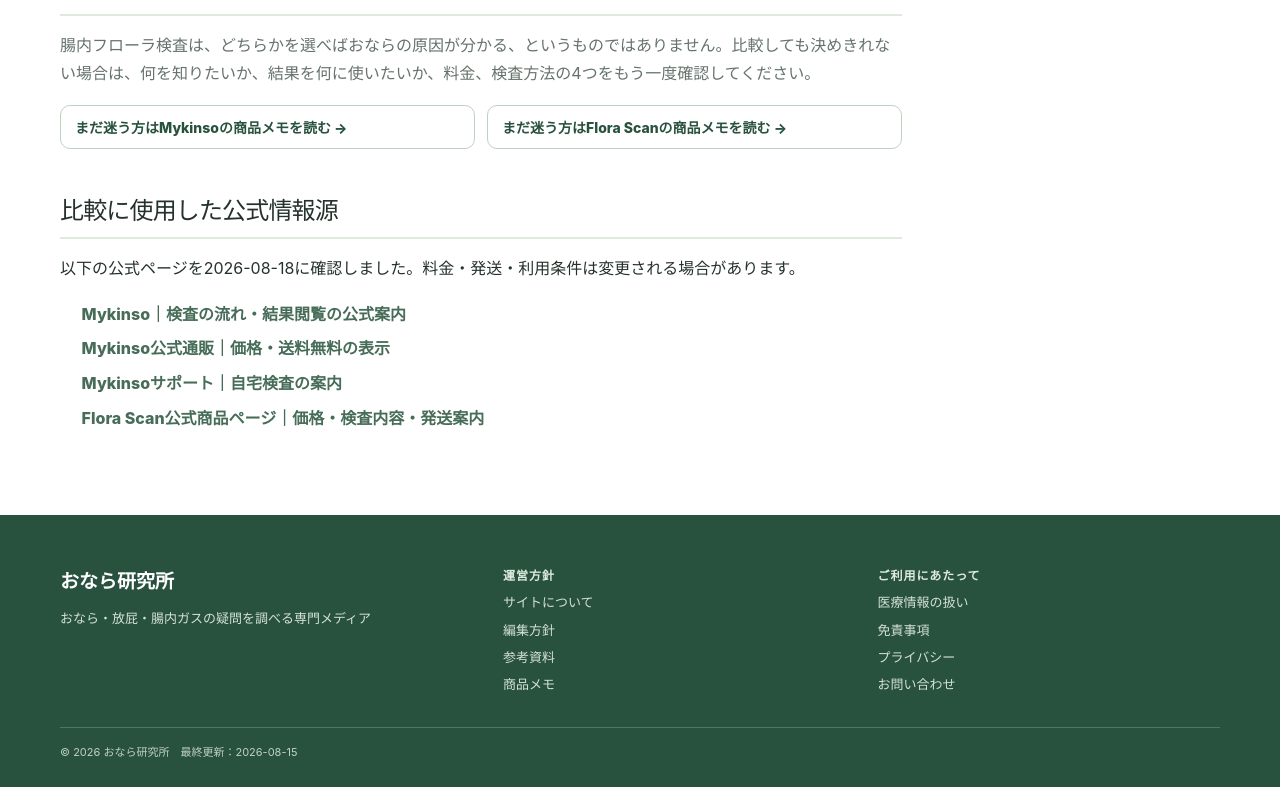
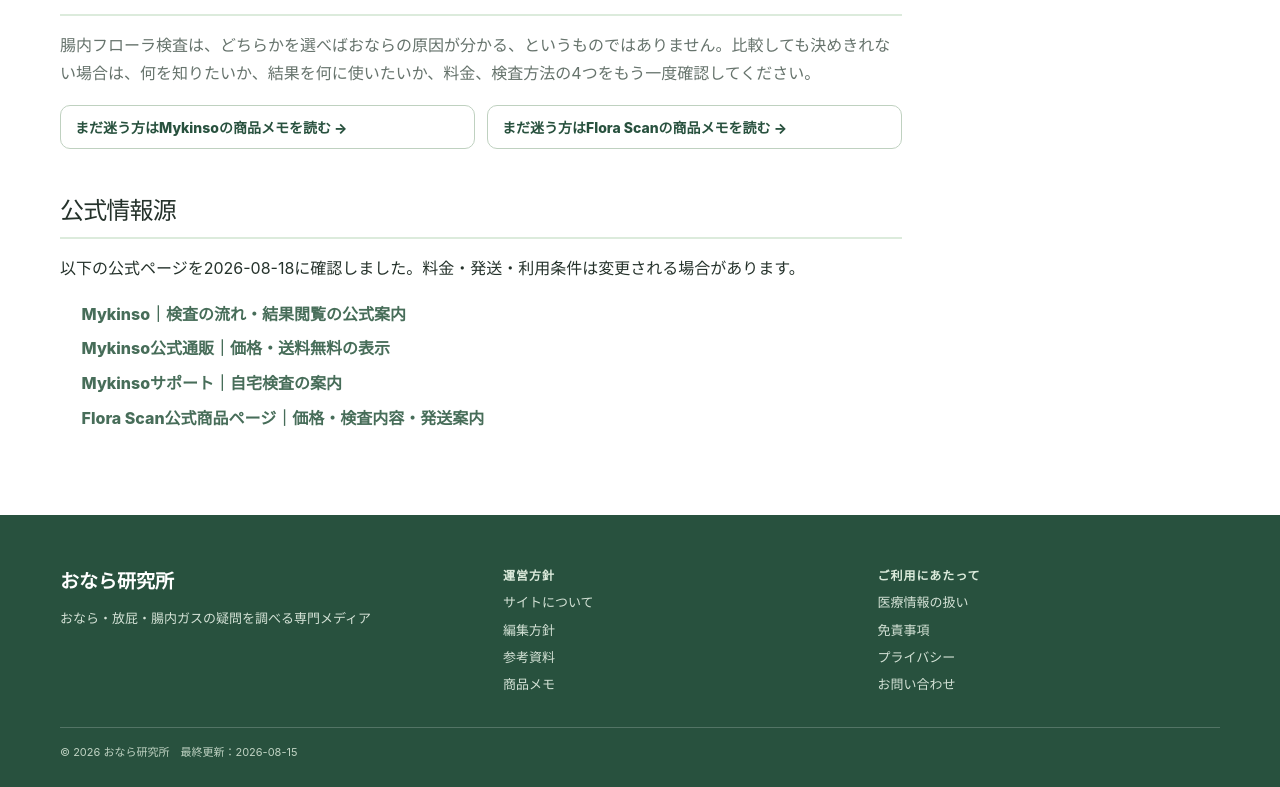
Before and after one commit to mutsumilabjp-eng/onara-lab, a Next.js app: page /compare/gut-flora-tests in a window 1280 px wide. Shown: the part 2755-3542 px from the top of the page. Built offline with nearby package versions, Linux system fonts and the light colour scheme.

Commit message:
Use final official sources heading

```diff
--- a/app/compare/gut-flora-tests/page.tsx
+++ b/app/compare/gut-flora-tests/page.tsx
@@ -148,7 +148,7 @@
             </section>
 
             <section className="article-section comparison-sources">
-              <h2>比較に使用した公式情報源</h2>
+              <h2>公式情報源</h2>
               <p>以下の公式ページを{confirmedDate}に確認しました。料金・発送・利用条件は変更される場合があります。</p>
               <ul>
                 <li><a href="https://mykinso.com/gut-v2" target="_blank" rel="noreferrer">Mykinso｜検査の流れ・結果閲覧の公式案内</a></li>
```
